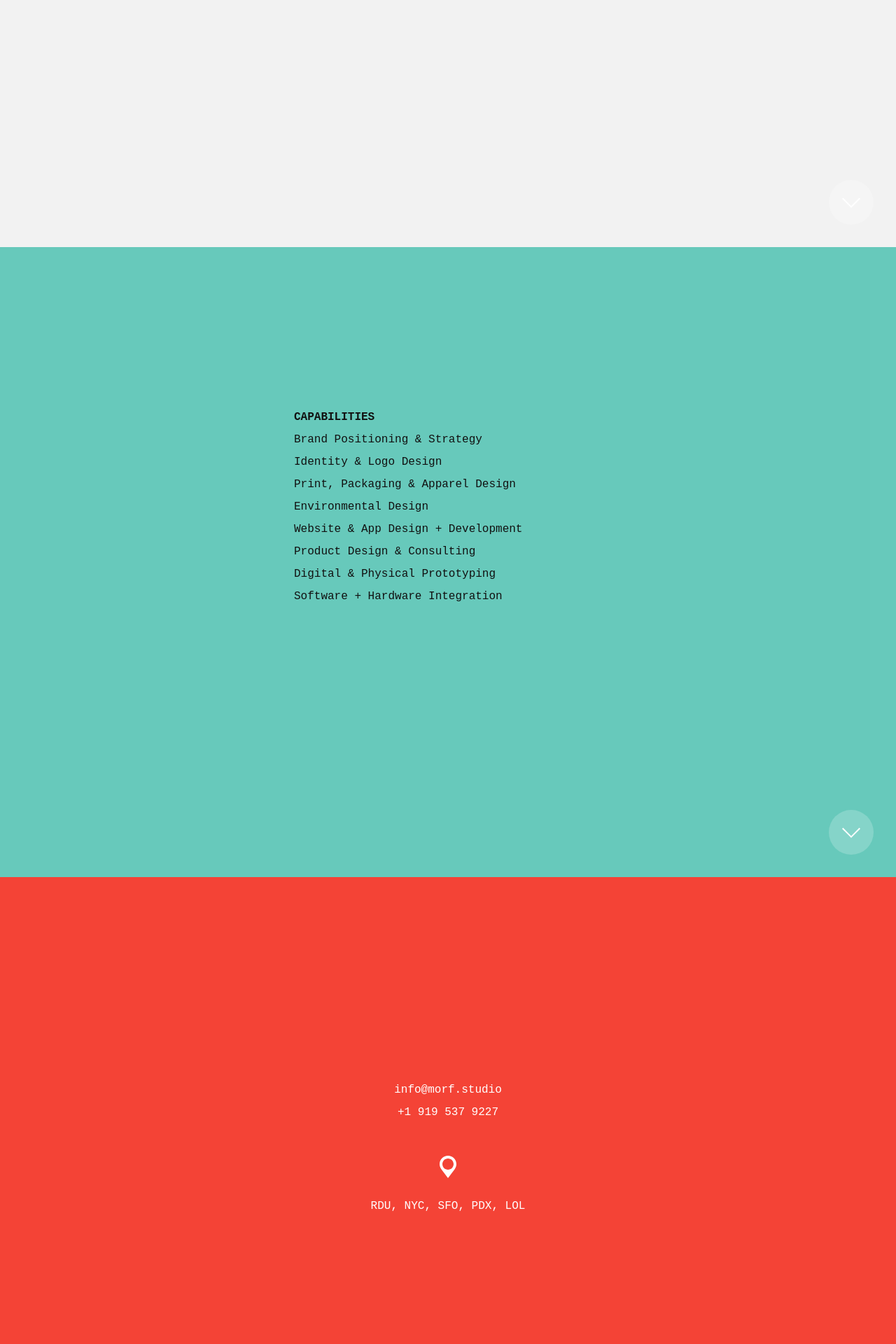
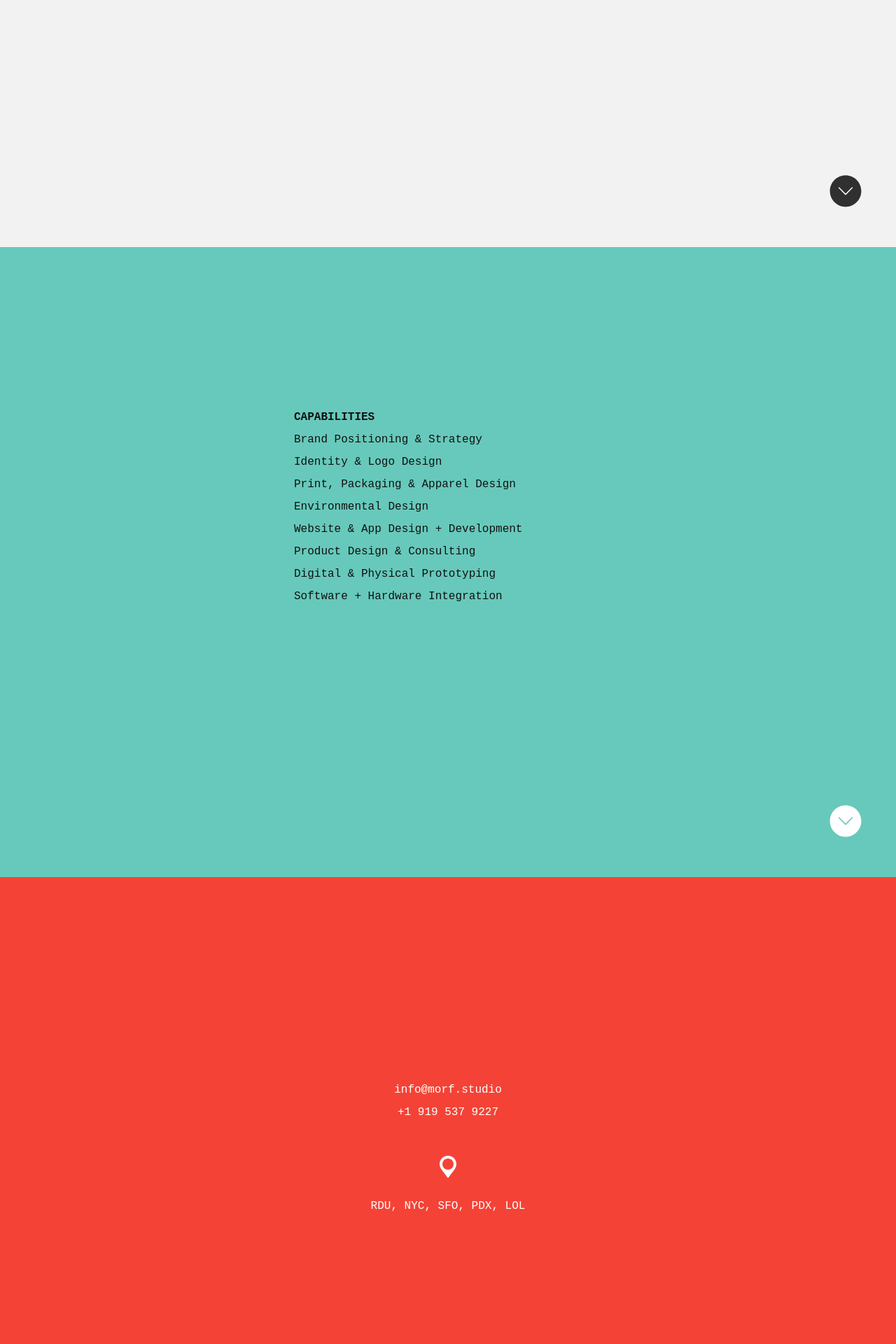
Before and after one commit to morfdesign/morfdesign.github.io, a Jekyll site: the page built from index.html, in a window 1280 px wide. Shown: the part 547-2467 px from the top of the page at 70% size. Built offline with Jekyll 4.4.1, drawn with Linux system fonts in a browser that asks for light colours.

Commit message:
Buttons!

```diff
--- a/_sass/_btns.scss
+++ b/_sass/_btns.scss
@@ -19,6 +19,12 @@
 	fill: currentColor;
   padding:1rem;
 }
+.icon-big {
+  width: 3rem;
+  height: 3rem;
+}
+
+.fill-black { fill: black;}
 
 .circle-btn:hover {
   background-color: rgba(255,255,255,0.28);
--- a/index.html
+++ b/index.html
@@ -8,8 +8,8 @@ layout: home
       <p class="b80 thin-text">Strategic, interdisciplinary design for the everybody.</p>
     </div>
     <div class="pos-abs chevron-btn">
-      <a href="#info" class="btn-circle">
-          <svg class="icon"> <use xlink:href="#chevron"></use> </svg>
+      <a href="#info" class="b80">
+          <svg class="icon icon-big"> <use xlink:href="#chevron-cut"></use> </svg>
       </a>
     </div>
   </section>
@@ -29,8 +29,8 @@ layout: home
       </dl>
     </div>
     <div class="pos-abs chevron-btn">
-      <a href="#contact" class="btn-circle">
-          <svg class="icon"> <use xlink:href="#chevron"></use> </svg>
+      <a href="#contact" class="">
+          <svg class="icon icon-big"> <use xlink:href="#chevron-cut"></use> </svg>
       </a>
     </div>
   </section>
@@ -50,8 +50,8 @@ layout: home
       <p> RDU, NYC, SFO, PDX, LOL</p>
     </div>
     <div class="pos-abs chevron-btn">
-      <a href="#brand" class="btn-circle">
-          <svg class="icon rotate-180"> <use xlink:href="#chevron"></use> </svg>
+      <a href="#brand" class="b80">
+          <svg class="icon icon-big rotate-180"> <use xlink:href="#chevron-cut"></use> </svg>
       </a>
     </div>
     <div class="pos-abs bottom-0 left-0 right-0">
```
